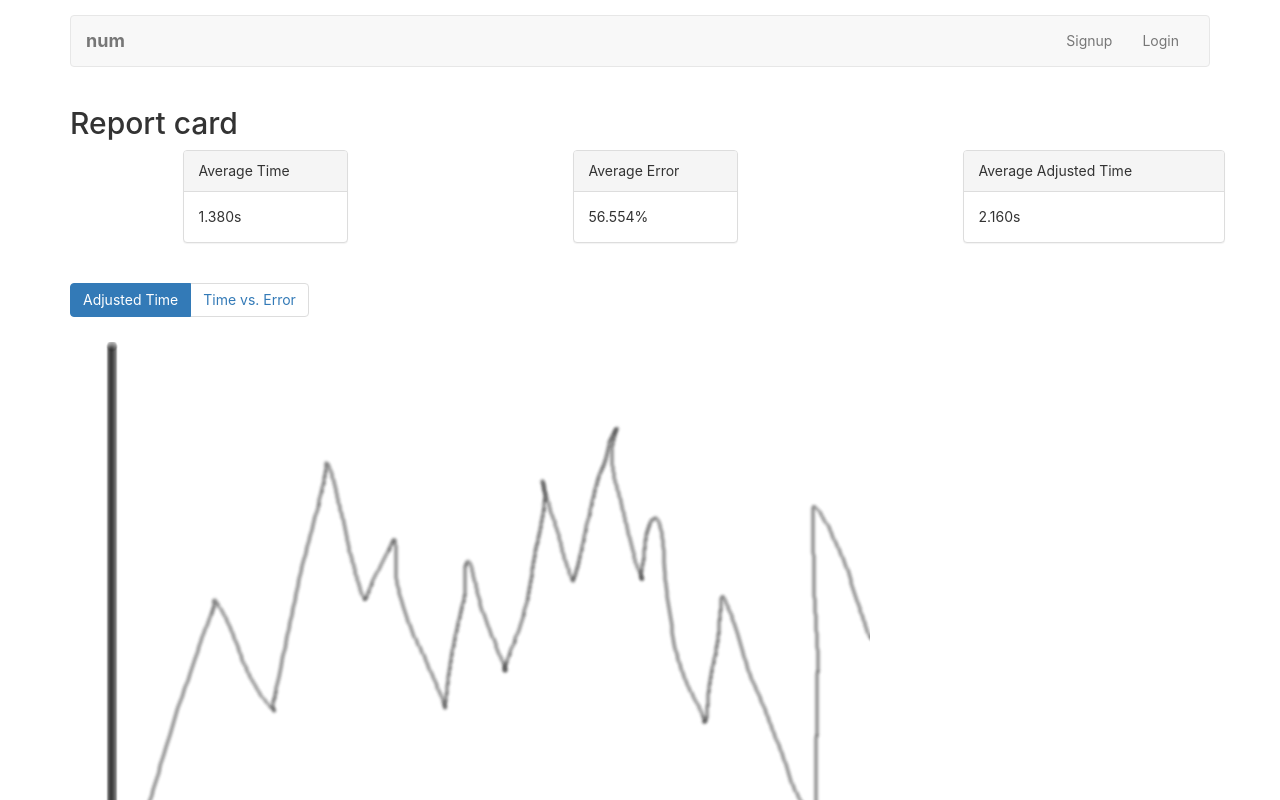
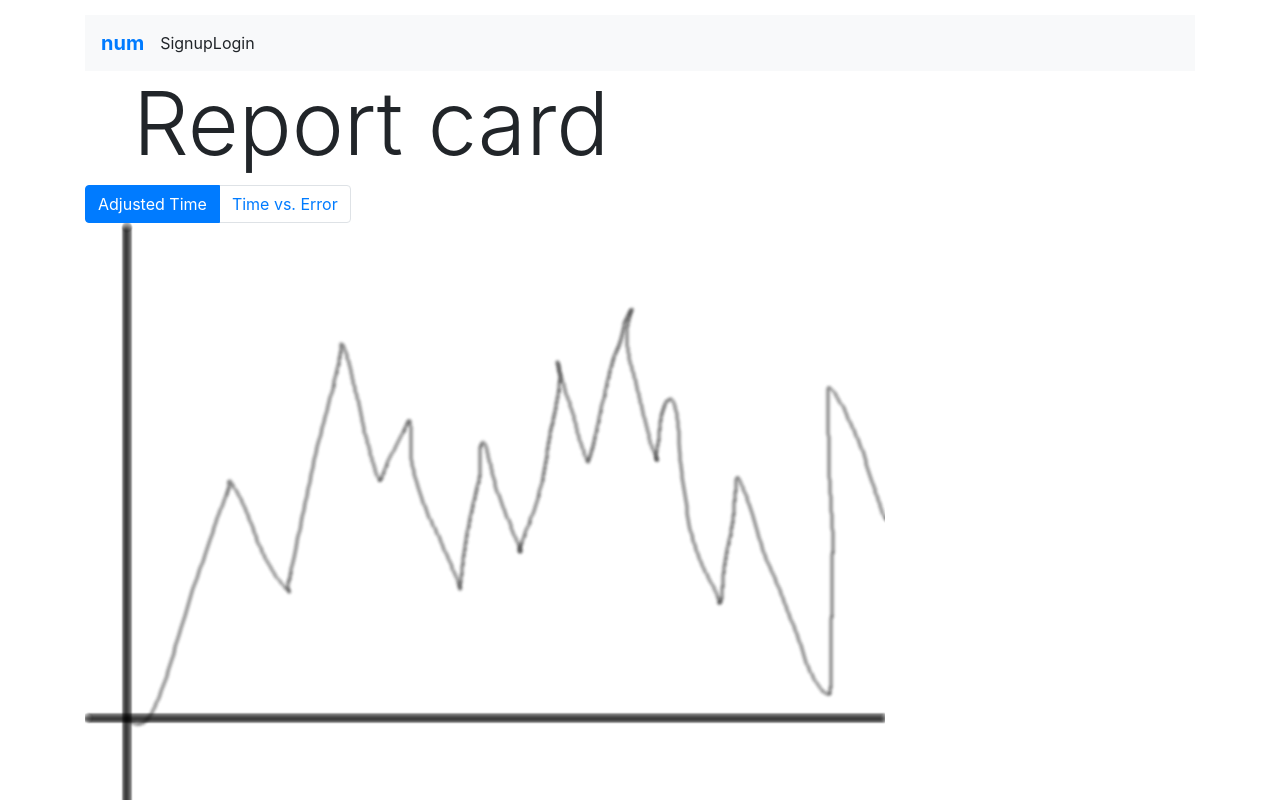
Before and after one commit to bongbang/num, a React (Create React App) app in the folder client/: page /report in a window 1280 px wide. Shown: the top 800 px of the page. Built offline with nearby package versions, Linux system fonts and the light colour scheme; what aws-amplify would draw is missing.

Commit message:
Upgrade React-bootstrap and fix breaking changes

```diff
--- a/client/package.json
+++ b/client/package.json
@@ -5,7 +5,7 @@
   "dependencies": {
     "aws-amplify": "^1.1.6",
     "react": "^16.5.2",
-    "react-bootstrap": "^0.32.4",
+    "react-bootstrap": "^1.0.0-beta.3",
     "react-dom": "^16.5.2",
     "react-router-bootstrap": "^0.24.4",
     "react-router-dom": "^4.3.1",
--- a/client/public/index.html
+++ b/client/public/index.html
@@ -10,7 +10,7 @@
       homescreen on Android. See https://developers.google.com/web/fundamentals/web-app-manifest/
     -->
     <link rel="manifest" href="%PUBLIC_URL%/manifest.json">
-		<link rel="stylesheet" href="https://maxcdn.bootstrapcdn.com/bootstrap/3.3.7/css/bootstrap.min.css">
+		<link rel="stylesheet" href="https://stackpath.bootstrapcdn.com/bootstrap/4.1.3/css/bootstrap.min.css">
 		<script src="https://d3js.org/d3.v5.min.js"></script>
     <!--
       Notice the use of %PUBLIC_URL% in the tags above.
--- a/client/src/App.js
+++ b/client/src/App.js
@@ -1,7 +1,7 @@
 import React, { Component } from 'react';
 import { Link } from 'react-router-dom';
-import { Nav, Navbar, NavItem } from 'react-bootstrap';
-import { LinkContainer } from 'react-router-bootstrap';
+import { Nav, Navbar } from 'react-bootstrap';
+// import { LinkContainer } from 'react-router-bootstrap';
 import './App.css';
 import Routes from './Routes';
 
@@ -9,17 +9,15 @@ class App extends Component {
   render() {
     return (
       <div className="App container">
-        <Navbar fluid collapseOnSelect>
-          <Navbar.Header>
-            <Navbar.Brand>
-              <Link to="/">num</Link>
-            </Navbar.Brand>
-            <Navbar.Toggle />
-          </Navbar.Header>
+        <Navbar bg="light" expand="lg">
+          <Navbar.Brand>
+            <Link to="/">num</Link>
+          </Navbar.Brand>
+          <Navbar.Toggle />
           <Navbar.Collapse>
             <Nav pullRight>
-              <NavItem href="/signup">Signup</NavItem>
-              <NavItem href="/login">Login</NavItem>
+              <Nav.Item>Signup</Nav.Item>
+              <Nav.Item>Login</Nav.Item>
             </Nav>
           </Navbar.Collapse>
         </Navbar>
--- a/client/src/containers/Report.js
+++ b/client/src/containers/Report.js
@@ -1,7 +1,7 @@
-import {calculateError, calculateAdjustedTime} from '../resultCalculator.js';
+import { calculateError, calculateAdjustedTime } from '../resultCalculator.js';
 
 import React, { Component } from 'react';
-import { Grid, Row, Col, Panel } from 'react-bootstrap';
+import { Container, Row, Col } from 'react-bootstrap';
 
 import mockgraph from './mockgraph.png';
 
@@ -11,7 +11,7 @@ function QuizResult(props) {
   var adjustedTime = 0.0;
 
   var resultDisplay = [];
-	for(var i = 0; i < props.results.length; i++) {
+  for (var i = 0; i < props.results.length; i++) {
     var error = calculateError(
       props.results[i].expectedAnswer,
       props.results[i].actualAnswer
@@ -36,68 +36,29 @@ function QuizResult(props) {
   adjustedTime = calculateAdjustedTime(averageTime, averageError);
 
   return (
-		<Grid>
-
+    <Container>
       <Row>
         <div className="px-5">
           <h2 className="display-2">Report card</h2>
         </div>
       </Row>
 
-			<Row> {/*justify-content-between*/}
-				<Col xs={0} md={1}/>
-				<Col xs={12} md={2}>
-					<Panel>
-						<Panel.Heading>
-							Average Time
-						</Panel.Heading>
-						<Panel.Body>
-							{Number.parseFloat(averageTime).toFixed(3)}s
-						</Panel.Body>
-					</Panel>
-				</Col>
-
-				<Col xs={0} md={2}/>
-
-				<Col xs={12} md={2}>
-					<Panel>
-						<Panel.Heading>
-							Average Error
-						</Panel.Heading>
-						<Panel.Body>
-							{/* We multiply by 100.0 to turn averageError into a percent */}
-							{Number.parseFloat(averageError * 100.0).toFixed(3)}%
-						</Panel.Body>
-					</Panel>
-				</Col>
-
-				<Col xs={0} md={2}/>
-
-				<Col xs={12} md={3}>
-					<Panel>
-						<Panel.Heading>
-							Average Adjusted Time
-						</Panel.Heading>
-						<Panel.Body>
-							{Number.parseFloat(adjustedTime).toFixed(3)}s
-						</Panel.Body>
-					</Panel>
-				</Col>
-
-			</Row>
-
       <Row>
         <ul className="pagination bd-highlight my-0">
           <li className="page-item active">
-						<a className="page-link" href="#">Adjusted Time</a>
+            <a className="page-link" href="#">
+              Adjusted Time
+            </a>
           </li>
           <li className="page-item">
-						<a className="page-link" href="#">Time vs. Error</a>
+            <a className="page-link" href="#">
+              Time vs. Error
+            </a>
           </li>
         </ul>
       </Row>
       <Row>
-				<img src={mockgraph} width="800" height="600"/>
+        <img src={mockgraph} width="800" height="600" />
       </Row>
 
       <Row>
@@ -111,13 +72,10 @@ function QuizResult(props) {
               <th scope="col">Error</th>
             </tr>
           </thead>
-					<tbody>
-						{resultDisplay}
-					</tbody>
+          <tbody>{resultDisplay}</tbody>
         </table>
       </Row>
-
-		</Grid>
+    </Container>
   );
 }
 
@@ -125,42 +83,46 @@ export default class Report extends Component {
   render() {
     const results = [
       {
-				question: "Given 200 Foos, how much is that in Bars?",
+        question: 'Given 200 Foos, how much is that in Bars?',
         expectedAnswer: 100,
         actualAnswer: 100,
-				timeTaken: 1.1,
+        timeTaken: 1.1
       },
       {
-				question: "Julia Bell was born in 1990 and died in 2015, how old was she when she died?",
+        question:
+          'Julia Bell was born in 1990 and died in 2015, how old was she when she died?',
         expectedAnswer: 25,
         actualAnswer: 90,
-				timeTaken: 1.2,
+        timeTaken: 1.2
       },
       {
-				question: "STOCK closed at 874.25 yesterday and 852.08 today. How much did it drop by?",
+        question:
+          'STOCK closed at 874.25 yesterday and 852.08 today. How much did it drop by?',
         expectedAnswer: 22.17,
-				actualAnswer: 20.,
-				timeTaken: 1.3,
+        actualAnswer: 20,
+        timeTaken: 1.3
       },
       {
-				question: "The speed limit is 55 mi/h. How fast can you drive in km/h?",
+        question: 'The speed limit is 55 mi/h. How fast can you drive in km/h?',
         expectedAnswer: 88.51,
-				actualAnswer: 100.,
-				timeTaken: 1.5,
+        actualAnswer: 100,
+        timeTaken: 1.5
       },
       {
-				question: "The answer is 500000. What is the answer?",
+        question: 'The answer is 500000. What is the answer?',
         expectedAnswer: 500000,
         actualAnswer: 500001,
-				timeTaken: 1.8,
-			},
+        timeTaken: 1.8
+      }
     ];
     // TODO: calculate average time, adjusted time, and error from results.
-		return <QuizResult
+    return (
+      <QuizResult
         averageTime="9.4"
         averageError="11.2"
         adjustedTime="8.7"
         results={results}
       />
+    );
   }
 }
--- a/client/src/routes/Quiz.js
+++ b/client/src/routes/Quiz.js
@@ -1,7 +1,7 @@
 import React, { Component } from 'react';
 // import { FormGroup, FormControl, ControlLabel } from 'react-bootstrap';
 import { API } from 'aws-amplify';
-import { PageHeader, Well, FormGroup, FormControl } from 'react-bootstrap';
+import { Card, FormGroup, FormControl } from 'react-bootstrap';
 import Report from './Report';
 // import { s3Upload } from '../libs/awsLib';
 // import config from '../config';
@@ -59,9 +59,9 @@ export default class Quiz extends Component {
 
   renderQuiz = () => (
     <>
-      <PageHeader>Quiz</PageHeader>
+      <h1>Quiz</h1>
       <p>{this.state.i + 1}.</p>
-      <Well>{!this.state.isLoading && this.quiz.questions[this.state.i]}</Well>
+      <Card>{!this.state.isLoading && this.quiz.questions[this.state.i]}</Card>
       <form onSubmit={this.handleSubmit}>
         <FormGroup controlId="answer">
           <FormControl
@@ -76,7 +76,7 @@ export default class Quiz extends Component {
 
   render() {
     return this.state.isCompleted
-      ? React.createElement(Report, { dataSet: this.resultSet })
+      ? React.createElement(Report, { data: this.resultSet })
       : // <Report quiz={this.quiz} userresultSet={this.resultSet} />
         this.renderQuiz();
   }
--- a/client/src/routes/Report/Plot.css
+++ b/client/src/routes/Report/Plot.css
@@ -10,6 +10,6 @@ svg .label {
 
 rect {
   fill: crimson;
-  stroke: crimson;
+  stroke: none;
   shape-rendering: crispEdges;
 }
--- a/client/src/routes/Report/index.js
+++ b/client/src/routes/Report/index.js
@@ -1,5 +1,5 @@
 import React, { Component } from 'react';
-import { PageHeader, Table } from 'react-bootstrap';
+import { Table, Card } from 'react-bootstrap';
 import Plot from './Plot';
 // import BootstrapTable from 'react-bootstrap-table-next';
 
@@ -7,17 +7,22 @@ export default class Report extends Component {
   constructor(props) {
     super(props);
 
-    this.props.dataSet.map(function(d) {
+    this.props.data.map(function(d) {
       d.error = Math.abs(d.userAnswer / d.correctAnswer - 1) * 100;
       d.adjustedTime =
         d.elapsedTime +
         160 * Math.pow(Math.log10(d.userAnswer / d.correctAnswer), 2);
       return d;
     });
+
+    const mean = window.d3.mean; //TODO Change to import
+    this.avgElapsedTime = mean(this.props.data, d => d.elapsedTime);
+    this.avgAdjustedTime = mean(this.props.data, d => d.adjustedTime);
+    this.avgError = mean(this.props.data, d => d.error);
   }
 
   componentDidMount() {
-    Plot(this.props.dataSet);
+    Plot(this.props.data); // TODO Move to render()?
   }
 
   packageRow = (...row) => (
@@ -35,9 +40,25 @@ export default class Report extends Component {
       d.adjustedTime.toFixed(1)
     );
 
+  makePanel = (title, value) => (
+    <div class="col-sm">
+      <Card>
+        <Card.Body>
+          <h4 class="card-title"> {title} </h4>
+          <p> {value} </p>
+        </Card.Body>
+      </Card>
+    </div>
+  );
+
   render = () => (
     <>
-      <PageHeader>Quiz reportcard</PageHeader>
+      <h1>Quiz reportcard</h1>
+      <div class="row">
+        {this.makePanel('Time avg', this.avgElapsedTime)}
+        {this.makePanel('Time avg', this.avgError)}
+        {this.makePanel('Time avg', this.avgAdjustedTime)}
+      </div>
       <div id="chart" />
       <Table bordered condensed hover responsive>
         <thead>
@@ -51,7 +72,7 @@ export default class Report extends Component {
             'Adjusted Time'
           )}
         </thead>
-        <tbody>{this.props.dataSet.map(this.makeRow)}</tbody>
+        <tbody>{this.props.data.map(this.makeRow)}</tbody>
       </Table>
     </>
   );
--- a/client/src/routes/Report/mock.js
+++ b/client/src/routes/Report/mock.js
@@ -50,6 +50,6 @@ export default class Mock extends Component {
   }
 
   render() {
-    return React.createElement(Report, { dataSet: this.resultSet });
+    return React.createElement(Report, { data: this.resultSet });
   }
 }
```
Lines whose indentation alone changed are shown as unchanged.
